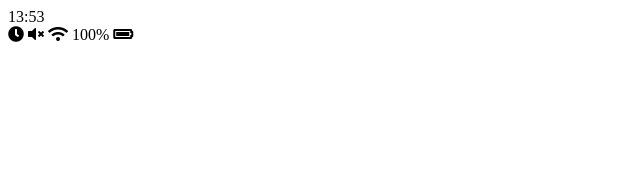
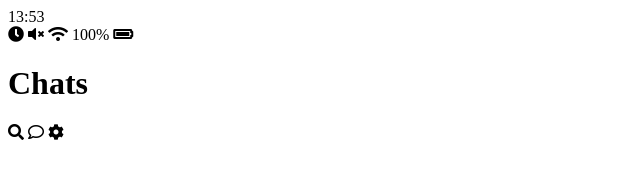
Before and after one commit to vfxholic/kakao-clone-2.0, a plain HTML site: page index.html in a window 1280 px wide. Shown: the whole page, without its empty margins (0-640 px from the left). Drawn offline with Linux system fonts and the light colour scheme.

Commit message:
kakao-clone header part

```diff
--- a/index.html
+++ b/index.html
@@ -24,6 +24,22 @@
         <span class="status-bar__battery-level">100%</span>
         <i class="fas fa-battery-full"></i>
       </div>
+      <header class="class">
+        <div class="header__header-cloumn">
+          <h1 class="header__title">Chats</h1>
+        </div>
+        <div class="header__header-cloumn">
+          <span class="header__icon">
+            <i class="fas fa-search"></i>
+          </span>
+          <span class="header__icon">
+            <i class="far fa-comment"></i>
+          </span>
+          <span class="header__icon">
+            <i class="fas fa-cog"></i>
+          </span>
+        </div>
+      </header>
     </div>
   </body>
 </html>
```
